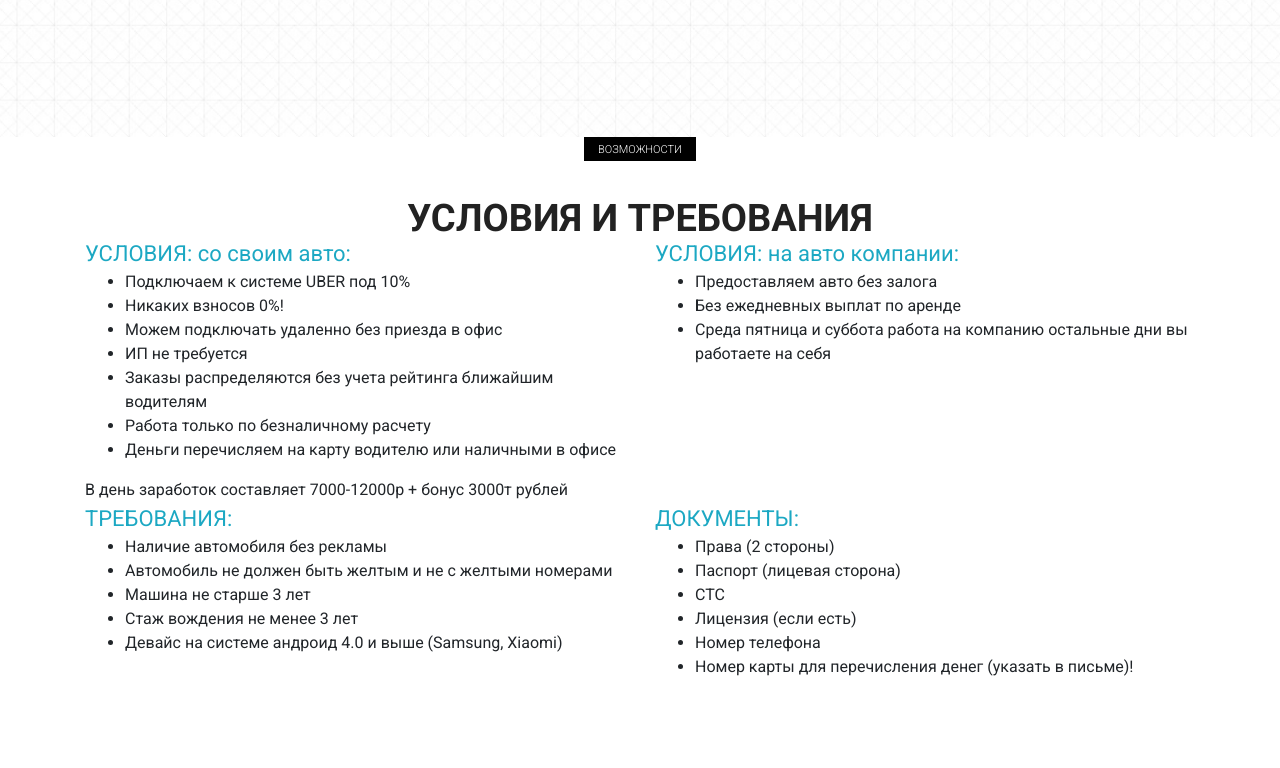
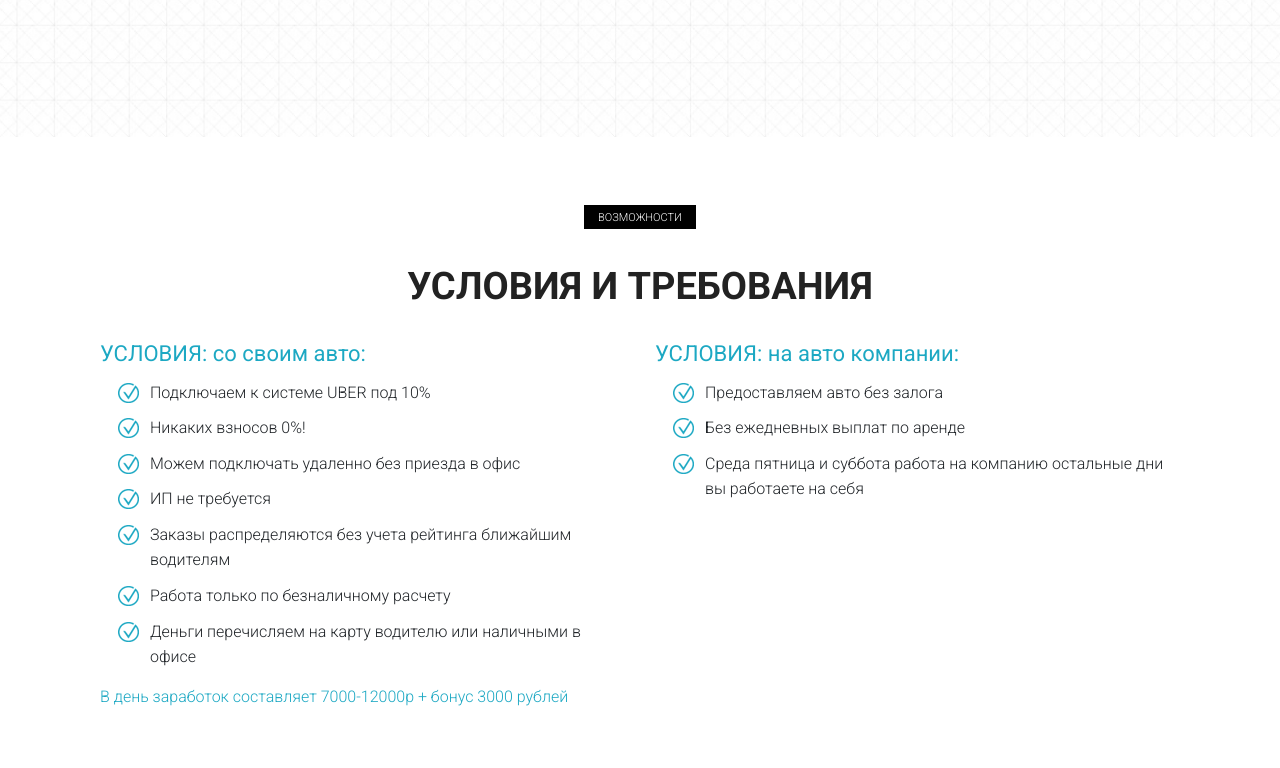
Before and after one commit to MstrSid/web_learn_project2, a plain HTML site: page index.html in a window 1280 px wide. Shown: the part 3478-4246 px from the top of the page. Before the commit the page ends 4173 px from the top, so only its background shows below. Drawn offline with Linux system fonts and the light colour scheme.

Commit message:
landing more

```diff
--- a/index.html
+++ b/index.html
@@ -317,10 +317,10 @@
         <div class="container">
             <div class="label">Возможности</div>
             <h2 class="title">Условия и требования</h2>
-            <div class="row">
-                <div class="col-md-6">
-                    <div class="requere_title">УСЛОВИЯ: <span>со своим авто:</span></div>
-                    <ul class="requere_list">
+            <div class="row require_row">
+                <div class="col-md-6 require_col">
+                    <div class="require_title">УСЛОВИЯ: <span>со своим авто:</span></div>
+                    <ul class="require_list">
                         <li>Подключаем к системе UBER под 10%</li>
                         <li>Никаких взносов 0%!</li>
                         <li>Можем подключать удаленно без приезда в офис</li>
@@ -329,19 +329,19 @@
                         <li>Работа только по безналичному расчету</li>
                         <li>Деньги перечисляем на карту водителю или наличными в офисе</li>
                     </ul>
-                    <div class="requere_money">В день заработок составляет 7000-12000р + бонус 3000т рублей</div>
+                    <div class="require_money">В день заработок составляет 7000-12000р + бонус 3000 рублей</div>
                 </div>
-                <div class="col-md-6">
-                    <div class="requere_title">УСЛОВИЯ: <span>на авто компании:</span></div>
-                    <ul class="requere_list">
+                <div class="col-md-6 require_col">
+                    <div class="require_title">УСЛОВИЯ: <span>на авто компании:</span></div>
+                    <ul class="require_list">
                         <li>Предоставляем авто без залога</li>
                         <li>Без ежедневных выплат по аренде</li>
                         <li>Среда пятница и суббота работа на компанию остальные дни вы работаете на себя</li>
                     </ul>
                 </div>
-                <div class="col-md-6">
-                    <div class="requere_title">ТРЕБОВАНИЯ:</div>
-                    <ul class="requere_list">
+                <div class="col-md-6 require_col warning">
+                    <div class="require_title">ТРЕБОВАНИЯ:</div>
+                    <ul class="require_list">
                         <li>Наличие автомобиля без рекламы</li>
                         <li>Автомобиль не должен быть желтым и не с желтыми номерами</li>
                         <li>Машина не старше 3 лет</li>
@@ -349,9 +349,9 @@
                         <li>Девайс на системе андроид 4.0 и выше (Samsung, Xiaomi)</li>
                     </ul>
                 </div>
-                <div class="col-md-6">
-                    <div class="requere_title">ДОКУМЕНТЫ:</div>
-                    <ul class="requere_list">
+                <div class="col-md-6 require_col warning">
+                    <div class="require_title">ДОКУМЕНТЫ:</div>
+                    <ul class="require_list">
                         <li>Права (2 стороны)</li>
                         <li>Паспорт (лицевая сторона)</li>
                         <li>СТС</li>
--- a/sass/style.sass
+++ b/sass/style.sass
@@ -241,18 +241,52 @@ nav
     text-align: justify
     color: #202020
 
-.requere
-  padding: 68px 0 84px 0
+.require
+  padding: 68px 0 24px 0
   &_title
     font-size: 22px
     font-weight: 400
     color: #1ca8c3
     text-transform: uppercase
-      &span
-        text-transform: lowercase
+    span
+      text-transform: lowercase
+  &_money
+    font-size: 16px
+    font-weight: 300
+    color: #1ca8c3
+    margin: 15px 0 0 0
+  &_row
+    margin: 32px 0 0 0
+  &_col
+    margin: 0 0 62px 0
+  &_list
+    margin: 10px 0 0 0
+    list-style-type: none
+    padding-left: 50px
+    li
+      position: relative
+      font-weight: 300
+      line-height: 1.6
+      font-size: 16px
+      margin: 10px 0 0 0
+      &:before
+        content: ''
+        display: block
+        position: absolute
+        left: -32px
+        top: 3px
+        width: 21px
+        height: 20px
+        background: url('../icons/check_blue.png') center (center / cover) no-repeat
+  .warning
+    .require_title
+      color: #fc4619
+    .require_list
+      li
+        &:before
+          background: url('../icons/check_red.png') center (center / cover) no-repeat
 
-.r
-  display: inline
+
 
 .subheader
   height: 84px
```
Also changed, not shown: css/style.css, css/style.min.css, 2 other files.
